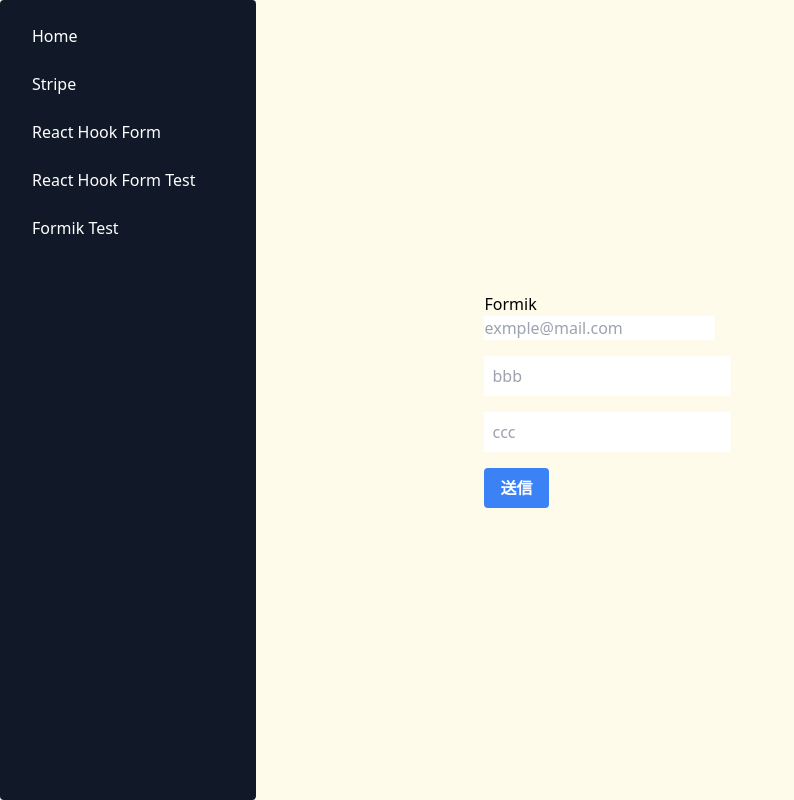
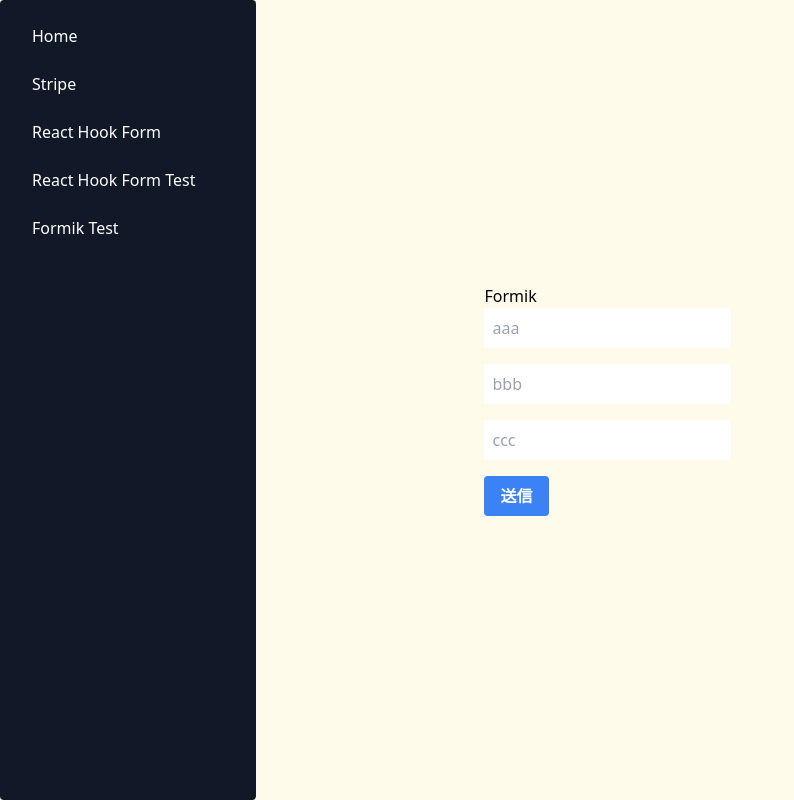
Before and after one commit to tokatu4561/tokatu4561-react-trend-demo, a Next.js app in the folder frontend/: page /form-test/formik/test in a window 1280 px wide. Shown: the whole page, without its empty margins (0-794 px from the left). Built offline with nearby package versions, Linux system fonts and the light colour scheme.

Commit message:
fomik react-hook-form のフォームをコンポーネント化

```diff
--- a/frontend/pages/form-test/formik/test.tsx
+++ b/frontend/pages/form-test/formik/test.tsx
@@ -1,56 +1,13 @@
 import React from 'react'
 import { MainLayout } from '@/components/Layout/MainLayout'
-import { useFormik } from 'formik'
 
-const initialValues = {
-  aaa: '',
-  bbb: '',
-  ccc: '',
-}
-
-const formSchema = {}
+import FormikTestForm from '@/features/form-test/FormikTestForm'
 
 const FormikTest = () => {
-  const handleFormSubmit = (data) => {}
-
-  const { values, errors, touched, handleBlur, handleChange, handleSubmit } =
-    useFormik({
-      onSubmit: handleFormSubmit,
-      initialValues,
-      validationSchema: formSchema,
-    })
-
   return (
     <MainLayout title="react-hook-form test">
       <div className="flex justify-center items-center h-screen w-4/6">
-        <form className="content" onSubmit={handleSubmit}>
-          Formik
-          <div className="mb-4">
-            <input
-              name="email"
-              placeholder="exmple@mail.com"
-              type="email"
-              onBlur={handleBlur}
-              onChange={handleChange}
-              value={values.email}
-              // error={!!touched.email && !!errors.email}
-              // helperText={touched.email && errors.email}
-            />
-          </div>
-          <div className="mb-4">
-            <input className="p-2" type="text" placeholder="bbb" />
-            {errors.bbb && <p className="text-red-400">入力は必須です。</p>}
-          </div>
-          <div className="mb-4">
-            <input id="name" className="p-2" placeholder="ccc" />
-          </div>
-          <button
-            type="submit"
-            className="bg-blue-500 hover:bg-blue-700 text-white font-bold py-2 px-4 rounded"
-          >
-            送信
-          </button>
-        </form>
+        <FormikTestForm />
       </div>
     </MainLayout>
   )
--- a/frontend/pages/form-test/react-hook-form/test.tsx
+++ b/frontend/pages/form-test/react-hook-form/test.tsx
@@ -1,69 +1,12 @@
 import React from 'react'
 import { MainLayout } from '@/components/Layout/MainLayout'
-import { InputFiled } from '@/components/Form/InputFiled'
-import { useForm } from 'react-hook-form'
-
-type Inputs = {
-  aaa: string
-  bbb: string
-  ccc: string
-}
+import ReactHookFormTestForm from '@/features/form-test/ReactHooksFormTest'
 
 const FormTest = () => {
-  const {
-    register,
-    handleSubmit,
-    watch,
-    formState: { errors },
-  } = useForm<Inputs>()
-
-  const onSubmit = (data) => {
-    console.log(data)
-  }
-  const onError = (errors, e) => console.log(errors, e)
-
   return (
     <MainLayout title="react-hook-form test">
       <div className="flex justify-center items-center h-screen w-4/6">
-        <form onSubmit={handleSubmit(onSubmit, onError)}>
-          <div className="mb-4">
-            <input
-              className="p-2"
-              type="text"
-              placeholder="aaa"
-              {...register('aaa')}
-            />
-          </div>
-          <div className="mb-4">
-            <input
-              className="p-2"
-              type="text"
-              placeholder="bbb"
-              {...register('bbb', { required: true })}
-            />
-            {errors.bbb && <p className="text-red-400">入力は必須です。</p>}
-          </div>
-          <div className="mb-4">
-            <input
-              id="name"
-              className="p-2"
-              placeholder="ccc"
-              {...register('ccc', { required: true, maxLength: 5 })}
-            />
-            {errors.ccc && errors.ccc.type === 'required' && (
-              <p className="text-red-400">入力は必須です</p>
-            )}
-            {errors.ccc && errors.ccc.type === 'maxLength' && (
-              <p className="text-red-400">5文字以内で入力してください。</p>
-            )}
-          </div>
-          <button
-            type="submit"
-            className="bg-blue-500 hover:bg-blue-700 text-white font-bold py-2 px-4 rounded"
-          >
-            送信
-          </button>
-        </form>
+        <ReactHookFormTestForm />
       </div>
     </MainLayout>
   )
--- /dev/null
+++ b/frontend/src/features/form-test/FormikTestForm.tsx
@@ -0,0 +1,78 @@
+import React from 'react'
+import { MainLayout } from '@/components/Layout/MainLayout'
+import { useFormik } from 'formik'
+import * as yup from 'yup'
+
+const initialValues = {
+  aaa: '',
+  bbb: '',
+  ccc: '',
+}
+
+const formValidationSchema = yup.object().shape({
+  aaa: yup.string().required(),
+  bbb: yup.string().required(),
+  ccc: yup.string().email(),
+})
+
+const FormikTestForm = () => {
+  const handleFormSubmit = (data) => {}
+
+  const { values, errors, touched, handleBlur, handleChange, handleSubmit } =
+    useFormik({
+      onSubmit: handleFormSubmit,
+      initialValues,
+      validationSchema: formValidationSchema,
+    })
+
+  console.log('renderd')
+
+  return (
+    <form onSubmit={handleSubmit}>
+      Formik
+      <div className="mb-4">
+        <input
+          name="aaa"
+          className="p-2"
+          placeholder="aaa"
+          type="text"
+          onBlur={handleBlur}
+          onChange={handleChange}
+          value={values.aaa}
+          // error={!!touched.email && !!errors.email}
+          // helperText={touched.email && errors.email}
+        />
+      </div>
+      <div className="mb-4">
+        <input
+          className="p-2"
+          type="text"
+          placeholder="bbb"
+          name="bbb"
+          onBlur={handleBlur}
+          onChange={handleChange}
+          value={values.bbb}
+        />
+        {/* {errors.bbb && <p className="text-red-400">入力は必須です。</p>} */}
+      </div>
+      <div className="mb-4">
+        <input
+          name="ccc"
+          className="p-2"
+          placeholder="ccc"
+          value={values.ccc}
+          onBlur={handleBlur}
+          onChange={handleChange}
+        />
+      </div>
+      <button
+        type="submit"
+        className="bg-blue-500 hover:bg-blue-700 text-white font-bold py-2 px-4 rounded"
+      >
+        送信
+      </button>
+    </form>
+  )
+}
+
+export default FormikTestForm
--- /dev/null
+++ b/frontend/src/features/form-test/ReactHooksFormTest.tsx
@@ -0,0 +1,68 @@
+import React from 'react'
+import { useForm } from 'react-hook-form'
+
+type Inputs = {
+  aaa: string
+  bbb: string
+  ccc: string
+}
+
+const ReactHookFormTestForm = () => {
+  const {
+    register,
+    handleSubmit,
+    watch,
+    formState: { errors },
+  } = useForm<Inputs>()
+
+  const onSubmit = (data) => {
+    console.log(data)
+  }
+  const onError = (errors, e) => console.log(errors, e)
+
+  console.log('renderd')
+
+  return (
+    <form onSubmit={handleSubmit(onSubmit, onError)}>
+      <div className="mb-4">
+        <input
+          className="p-2"
+          type="text"
+          placeholder="aaa"
+          {...register('aaa')}
+        />
+      </div>
+      <div className="mb-4">
+        <input
+          className="p-2"
+          type="text"
+          placeholder="bbb"
+          {...register('bbb', { required: true })}
+        />
+        {errors.bbb && <p className="text-red-400">入力は必須です。</p>}
+      </div>
+      <div className="mb-4">
+        <input
+          id="name"
+          className="p-2"
+          placeholder="ccc"
+          {...register('ccc', { required: true, maxLength: 5 })}
+        />
+        {errors.ccc && errors.ccc.type === 'required' && (
+          <p className="text-red-400">入力は必須です</p>
+        )}
+        {errors.ccc && errors.ccc.type === 'maxLength' && (
+          <p className="text-red-400">5文字以内で入力してください。</p>
+        )}
+      </div>
+      <button
+        type="submit"
+        className="bg-blue-500 hover:bg-blue-700 text-white font-bold py-2 px-4 rounded"
+      >
+        送信
+      </button>
+    </form>
+  )
+}
+
+export default ReactHookFormTestForm
```
